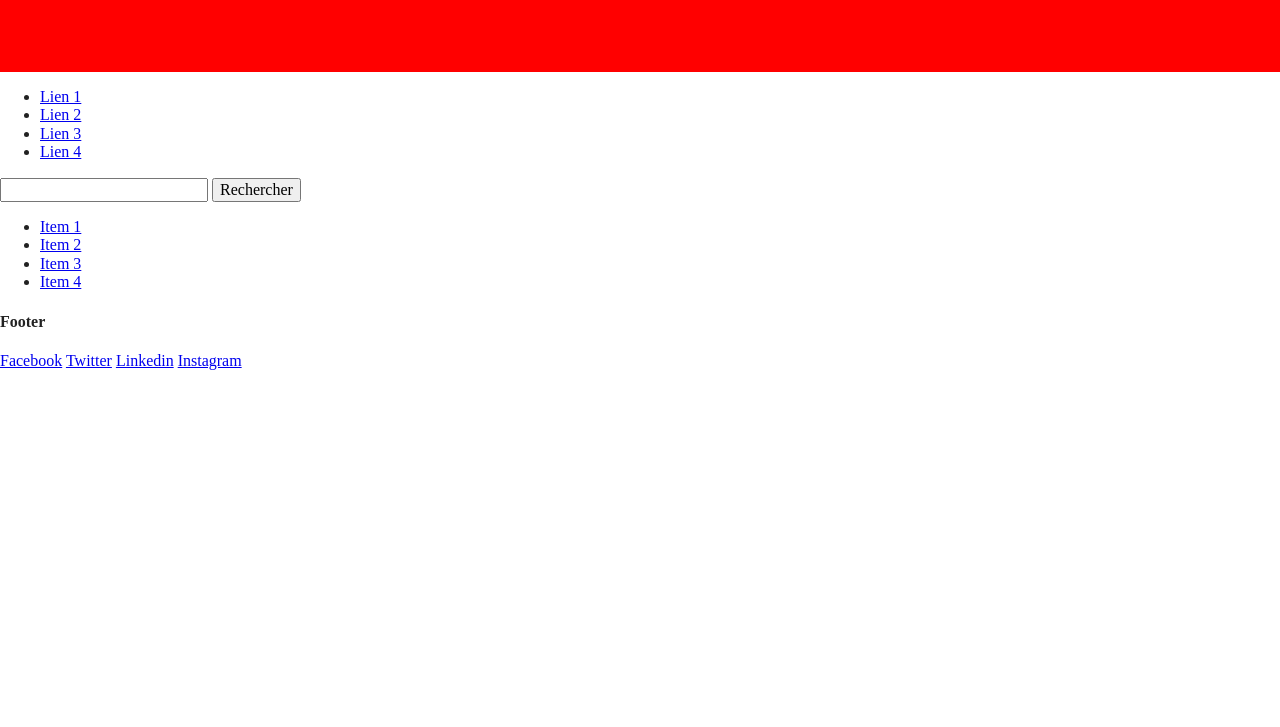
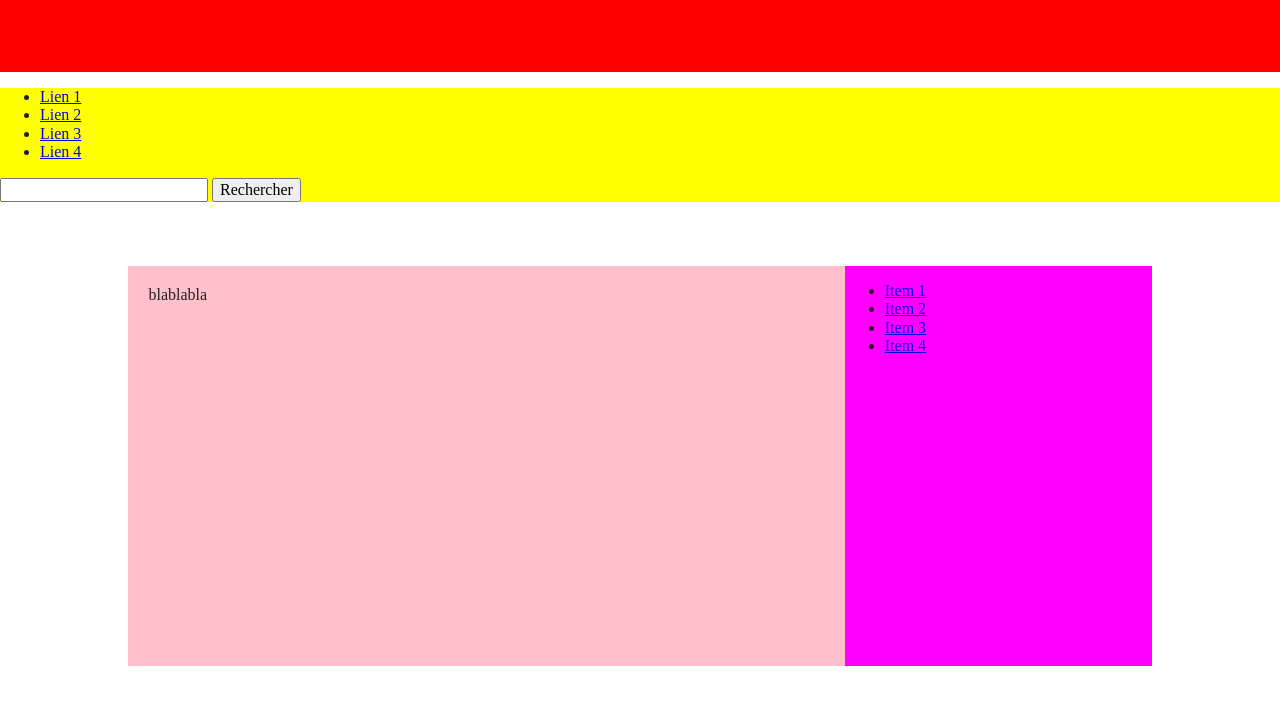
Before and after one commit to 22101986/Atelier-HTML-CSS, a website built with Parcel: page index.html in a window 1280 px wide. Shown: the part 192-919 px from the top of the page. Before the commit the page ends 800 px from the top, so only its background shows below. Built offline with nearby package versions, Linux system fonts and the light colour scheme.

Commit message:
structure html css

```diff
--- a/css/main.css
+++ b/css/main.css
@@ -108,6 +108,40 @@ header>section {
     top: 10px;
     right: 10px;
   }
+
+header>div>a {
+  margin: 0 1em;
+}
+
+nav {
+  background-color: yellow;
+}
+
+.container {
+
+  height: 50vh; /*A éviter*/
+  background-color: brown;
+  width: 80%;
+  margin: 4em auto;
+  display: flex;
+  flex-wrap: wrap;;
+
+}
+
+.container main {
+  background-color: pink;
+  width: 66%;/*70-2-2*/
+  padding: 2%
+}
+
+.container aside {
+  background-color: fuchsia;
+  width: 30%;
+
+}
+
+
+
 /* ==========================================================================
    Helper classes
    ========================================================================== */
--- a/index.html
+++ b/index.html
@@ -47,9 +47,9 @@
   </nav>
 
   <!--################ Main #############-->
-  <div>
+  <div class="container">
 
-    <main></main>
+    <main>blablabla</main>
 
   <!--################ Aside ###########-->
 
```
